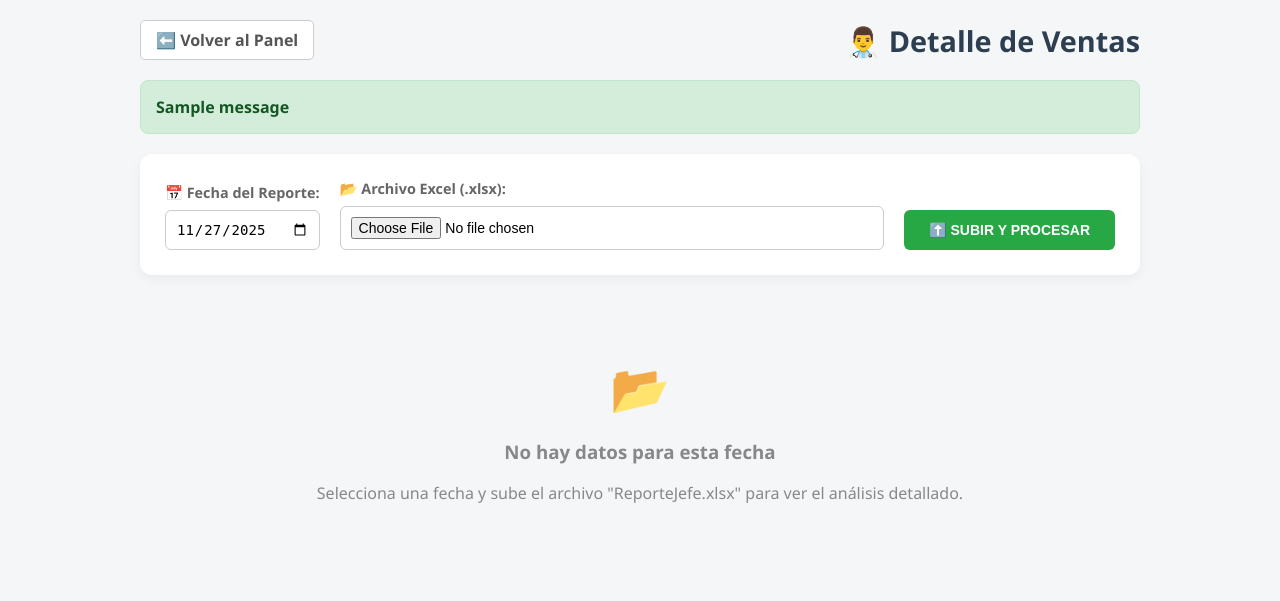
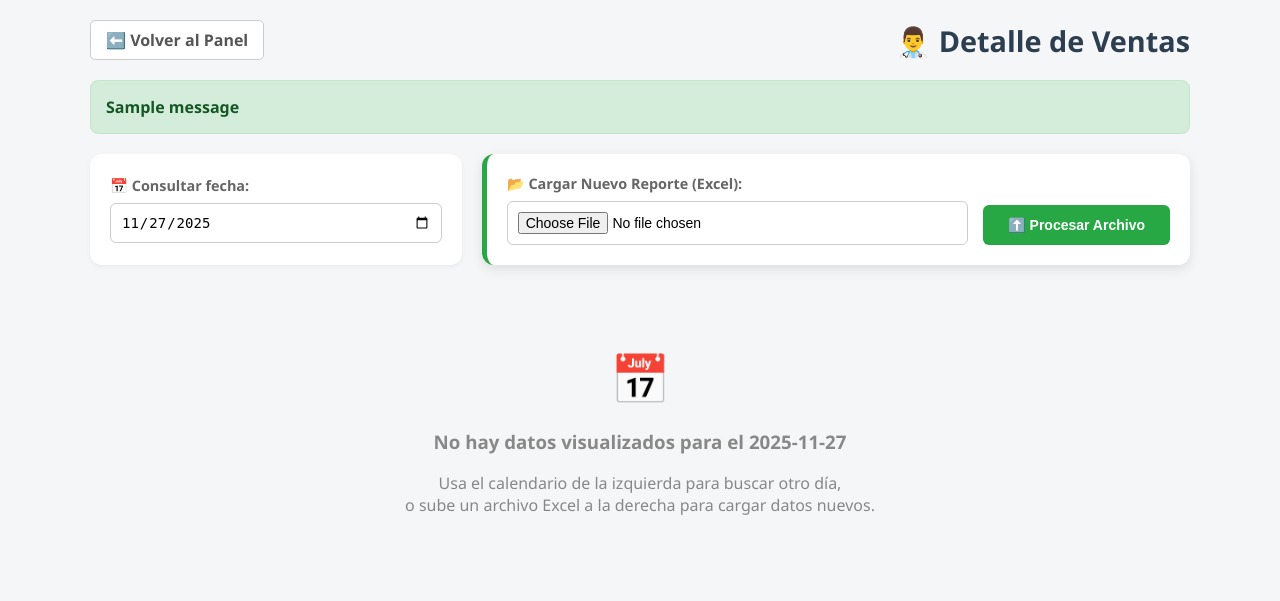
Before and after one commit to EmmanuelArce12/central-estaciones, a Flask app: page /estacion/ventas-vendedor in a window 1280 px wide. Shown: the top 601 px of the page. Run offline with Flask 3, Linux system fonts and the light colour scheme; a user stored in the database is signed in; tables that the repository leaves empty hold one stand-in row (values such as "Sample post"); one stand-in notice (Sample message) is shown.

Commit message:
"cruce de datos"

```diff
--- a/app.py
+++ b/app.py
@@ -396,17 +396,92 @@ def reparar_horarios_db():
 @app.route('/estacion/ventas-vendedor', methods=['GET'])
 @login_required
 def ver_ventas_vendedor():
-    # Mostrar datos de hoy por defecto o la fecha seleccionada
     fecha = request.args.get('fecha', datetime.now().strftime('%Y-%m-%d'))
 
+    # 1. Obtener las reglas de juego (Horarios de los turnos) desde Reportes
+    reportes = Reporte.query.filter_by(user_id=current_user.id, fecha_operativa=fecha).all()
+
+    # Estructura para saber a qué hora abrió y cerró realmente cada turno ese día
+    limites_turnos = {
+        "Mañana": {"inicio": None, "fin": None},
+        "Tarde": {"inicio": None, "fin": None},
+        "Noche": {"inicio": None, "fin": None}
+    }
+
+    for r in reportes:
+        if r.turno in limites_turnos:
+            # Buscamos los extremos (si hubo varios cierres, tomamos el rango total)
+            if r.hora_apertura:
+                t_ini = r.hora_apertura.time()
+                if limites_turnos[r.turno]["inicio"] is None or t_ini < limites_turnos[r.turno]["inicio"]:
+                    limites_turnos[r.turno]["inicio"] = t_ini
+
+            if r.hora_cierre:
+                t_fin = r.hora_cierre.time()
+                if limites_turnos[r.turno]["fin"] is None or t_fin > limites_turnos[r.turno]["fin"]:
+                    limites_turnos[r.turno]["fin"] = t_fin
+
+    # 2. Traer las ventas cargadas del Excel
     ventas = VentaVendedor.query.filter_by(user_id=current_user.id, fecha=fecha).all()
 
-    # Calcular totales para mostrar abajo
-    total_litros = sum(v.litros for v in ventas)
-    total_plata = sum(v.monto for v in ventas)
+    # 3. Clasificación: Crear las cajas para cada turno
+    ventas_por_turno = {
+        "Mañana": [],
+        "Tarde": [],
+        "Noche": [],
+        "Sin Asignar": [] # Por si alguno queda fuera de rango
+    }
 
-    return render_template('ventas_vendedor.html', ventas=ventas, fecha=fecha, t_litros=total_litros, t_plata=total_plata, user=current_user)
-# ----------------------------------
+    total_litros = 0
+    total_plata = 0
+
+    for v in ventas:
+        total_litros += v.litros
+        total_plata += v.monto
+        asignado = False
+
+        try:
+            # Convertimos el horario del vendedor a objeto time para comparar
+            if not v.primer_horario or v.primer_horario == '-':
+                raise ValueError("Sin hora")
+            hora_venta = datetime.strptime(v.primer_horario, "%H:%M:%S").time()
+        except:
+            ventas_por_turno["Sin Asignar"].append(v)
+            continue
+
+        # El Gran Filtro: Probamos si entra en algún turno detectado
+        for nombre_turno, limites in limites_turnos.items():
+            ini = limites["inicio"]
+            fin = limites["fin"]
+
+            if ini and fin:
+                # Caso Normal (Ej: Mañana 06:00 a 14:00) -> La hora debe estar en el medio
+                if ini < fin:
+                    if ini <= hora_venta <= fin:
+                        ventas_por_turno[nombre_turno].append(v)
+                        asignado = True
+                        break
+                # Caso Noche/Cruce (Ej: 22:00 a 06:00) -> La hora es mayor al inicio O menor al fin
+                else:
+                    if hora_venta >= ini or hora_venta <= fin:
+                        ventas_por_turno[nombre_turno].append(v)
+                        asignado = True
+                        break
+
+        # Si no coincidió con los horarios exactos del reporte (o no hay reporte), usamos lógica por defecto
+        if not asignado:
+            h = hora_venta.hour
+            if 6 <= h < 14: ventas_por_turno["Mañana"].append(v)
+            elif 14 <= h < 22: ventas_por_turno["Tarde"].append(v)
+            else: ventas_por_turno["Noche"].append(v)
+
+    return render_template('ventas_vendedor.html',
+                           ventas_por_turno=ventas_por_turno,
+                           fecha=fecha,
+                           t_litros=total_litros,
+                           t_plata=total_plata,
+                           limites=limites_turnos,
+                           user=current_user)# ----------------------------------
 @app.route('/estacion/subir-ventas-vendedor', methods=['POST'])
 @login_required
 def subir_ventas_vendedor():
@@ -414,28 +489,18 @@ def subir_ventas_vendedor():
         return redirect(url_for('ver_ventas_vendedor'))
 
     archivo = request.files['archivo']
-    # Si no elige fecha, usamos HOY
-    fecha_reporte = request.form.get('fecha') or datetime.now().strftime('%Y-%m-%d')
 
     if archivo.filename == '':
         return redirect(url_for('ver_ventas_vendedor'))
 
     try:
-        # 1. VERIFICAR SI YA EXISTE (Para avisar)
-        datos_existentes = VentaVendedor.query.filter_by(user_id=current_user.id, fecha=fecha_reporte).first()
-        if datos_existentes:
-            flash(f"⚠️ Atención: Ya existían datos del {fecha_reporte}. Se han actualizado con el nuevo archivo.", "warning")
-        else:
-            flash(f"✅ Datos cargados correctamente para el {fecha_reporte}.", "success")
-
-        # 2. Leer Excel sin encabezados
+        # 1. Leer Excel sin encabezados
         df_raw = pd.read_excel(archivo, header=None)
 
-        # 3. Buscar fila de cabecera (Tu lógica robusta)
+        # 2. Buscar fila de cabecera
         fila_tabla = -1
         for i, row in df_raw.iterrows():
             fila_texto = row.astype(str).str.lower().str.strip()
-            # Buscamos palabras clave para asegurar que es la fila correcta
             if (fila_texto.str.contains('vendedor').any() and
                 fila_texto.str.contains('producto').any() and
                 fila_texto.str.contains('vol').any() and
@@ -444,90 +509,85 @@ def subir_ventas_vendedor():
                 break
 
         if fila_tabla == -1:
-            flash("❌ Error: No se detectó la tabla de ventas en el Excel.", "error")
+            flash("❌ No se pudo detectar la tabla real de ventas.", "error")
             return redirect(url_for('ver_ventas_vendedor'))
 
-        # 4. Construir DataFrame
+        # 3. Construir DataFrame
         df = df_raw.iloc[fila_tabla + 1:].copy()
         df.columns = df_raw.iloc[fila_tabla]
         df.columns = df.columns.astype(str).str.strip().str.lower()
 
-        # 5. Mapeo dinámico de columnas
+        # 4. Mapeo de columnas
         try:
+            col_fecha = [c for c in df.columns if 'fecha' in c][0]
             col_vendedor = [c for c in df.columns if 'vendedor' in c][0]
             col_producto = [c for c in df.columns if 'producto' in c][0]
             col_litros = [c for c in df.columns if 'vol' in c][0]
             col_importe = [c for c in df.columns if 'importe' in c][0]
-            col_fecha_hora = [c for c in df.columns if 'fecha' in c][0] # Buscamos columna fecha/hora
-
-            # Opcionales
             col_precio = next((c for c in df.columns if 'precio' in c), None)
+            col_duracion = next((c for c in df.columns if 'duración' in c or 'duracion' in c), None)
             col_pago = next((c for c in df.columns if 'tipo' in c), None)
-            col_duracion = next((c for c in df.columns if 'duración' in c or 'duracion' in c), None)
         except IndexError:
-            flash("❌ El Excel no tiene las columnas necesarias (Vendedor, Producto, Volumen, Importe).", "error")
+            flash("❌ El Excel no tiene las columnas requeridas (Fecha, Vendedor, Producto...).", "error")
             return redirect(url_for('ver_ventas_vendedor'))
 
-        # Seleccionamos y renombramos
-        cols_to_keep = {
-            col_fecha_hora: "Fecha",
-            col_vendedor: "Vendedor",
-            col_producto: "Combustible",
-            col_litros: "Litros",
-            col_importe: "Importe"
-        }
+        # Renombrar
+        cols_to_keep = { col_fecha: "Fecha", col_vendedor: "Vendedor", col_producto: "Combustible", col_litros: "Litros", col_importe: "Importe" }
         if col_precio: cols_to_keep[col_precio] = "Precio"
+        if col_duracion: cols_to_keep[col_duracion] = "DuracionSeg"
         if col_pago: cols_to_keep[col_pago] = "TipoPago"
-        if col_duracion: cols_to_keep[col_duracion] = "DuracionSeg"
 
         df = df[list(cols_to_keep.keys())].rename(columns=cols_to_keep)
-
-        # 6. LIMPIEZA DE DATOS (Corrección de suma)
         df = df.dropna(subset=["Vendedor"])
 
+        # --- 5. DETECCIÓN AUTOMÁTICA DE FECHA ---
+        # Convertimos la columna Fecha a objetos datetime
+        # dayfirst=True es importante para fechas tipo 27/11/2025
+        df['Fecha_DT'] = pd.to_datetime(df['Fecha'], dayfirst=True, errors='coerce')
+
+        # Eliminamos filas donde la fecha no se pudo leer
+        fechas_validas = df['Fecha_DT'].dropna()
+
+        if fechas_validas.empty:
+            flash("❌ No se encontraron fechas válidas en el archivo para asignar el día.", "error")
+            return redirect(url_for('ver_ventas_vendedor'))
+
+        # CALCULAMOS LA FECHA DOMINANTE (Moda)
+        # Esto sirve por si hay turnos noche que cruzan las 00:00 hs.
+        # El sistema asignará el reporte al día que tenga más registros.
+        fecha_auto = fechas_validas.dt.date.mode()[0].strftime('%Y-%m-%d')
+
+        # --- VERIFICAR EXISTENCIA ---
+        existe = VentaVendedor.query.filter_by(user_id=current_user.id, fecha=fecha_auto).first()
+        if existe:
+            flash(f"⚠️ Aviso: Ya existían datos del {fecha_auto}. Se han actualizado.", "warning")
+        else:
+            flash(f"✅ Archivo procesado. Se detectó la fecha: {fecha_auto}", "success")
+
+        # 6. Limpieza numérica
         def limpiar_numero(val):
-            # Si ya es un número (float o int), lo devolvemos tal cual
-            if isinstance(val, (int, float)):
-                return float(val)
-
-            # Si es texto, limpiamos formato argentino
+            if isinstance(val, (int, float)): return float(val)
             val = str(val).strip()
             if val in ["", "-", "nan", "none"]: return 0.0
-
-            # Formato: 1.234,56 -> 1234.56
             val = val.replace(".", "").replace(",", ".")
             try: return float(val)
             except: return 0.0
 
         for col in ["Litros", "Importe", "Precio", "DuracionSeg"]:
-            if col in df.columns:
-                df[col] = df[col].apply(limpiar_numero)
+            if col in df.columns: df[col] = df[col].apply(limpiar_numero)
 
-        # 7. AGRUPACIÓN (Esto suma los duplicados)
-        # Si tienes el mismo vendedor vendiendo el mismo producto varias veces, se SUMARÁN.
-        # Si quieres ver cada venta por separado, tendríamos que no agrupar,
-        # pero para "Resumen" la agrupación es lo correcto.
-
-        # Convertimos fecha para poder ordenar y sacar la primera
-        df['Fecha_DT'] = pd.to_datetime(df['Fecha'], dayfirst=True, errors='coerce')
-
-        agregaciones = {
-            "Fecha": "first", # Guardamos la hora de la primera venta del turno/agrupación
-            "Litros": "sum",  # Sumamos litros
-            "Importe": "sum", # Sumamos plata
-        }
-        if "Precio" in df.columns: agregaciones["Precio"] = "mean" # Precio promedio (o first)
+        # 7. Agrupación
+        agregaciones = { "Fecha": "first", "Litros": "sum", "Importe": "sum" }
+        if "Precio" in df.columns: agregaciones["Precio"] = "first" # O mean
         if "TipoPago" in df.columns: agregaciones["TipoPago"] = "first"
         if "DuracionSeg" in df.columns: agregaciones["DuracionSeg"] = "sum"
 
         resumen = df.sort_values("Fecha_DT").groupby(["Vendedor", "Combustible"]).agg(agregaciones).reset_index()
 
-        # 8. Guardar en Base de Datos
-        # Borramos lo viejo de ESTA fecha específica
-        VentaVendedor.query.filter_by(user_id=current_user.id, fecha=fecha_reporte).delete()
+        # 8. Guardar (Usando fecha_auto)
+        VentaVendedor.query.filter_by(user_id=current_user.id, fecha=fecha_auto).delete()
 
         for _, row in resumen.iterrows():
-            # Formateamos solo la hora
             hora_str = "-"
             try:
                 if pd.notnull(row['Fecha']):
@@ -537,7 +597,7 @@ def subir_ventas_vendedor():
 
             nueva = VentaVendedor(
                 user_id=current_user.id,
-                fecha=fecha_reporte,
+                fecha=fecha_auto, # <--- USAMOS LA FECHA DETECTADA
                 vendedor=row['Vendedor'],
                 combustible=row['Combustible'],
                 litros=round(row['Litros'], 2),
@@ -550,11 +610,12 @@ def subir_ventas_vendedor():
             db.session.add(nueva)
 
         db.session.commit()
-        return redirect(url_for('ver_ventas_vendedor', fecha=fecha_reporte))
+        # REDIRIGIMOS AL USUARIO A LA FECHA DETECTADA
+        return redirect(url_for('ver_ventas_vendedor', fecha=fecha_auto))
 
     except Exception as e:
         print("Error técnico:", e)
-        flash(f"❌ Error procesando el archivo: {str(e)}", "error")
+        flash(f"Error procesando: {str(e)}", "error")
         return redirect(url_for('ver_ventas_vendedor'))
 if __name__ == '__main__':
     app.run(host='0.0.0.0', port=10000)
--- a/templates/ventas_vendedor.html
+++ b/templates/ventas_vendedor.html
@@ -5,8 +5,9 @@
     <meta name="viewport" content="width=device-width, initial-scale=1.0">
     <title>Ventas por Vendedor</title>
     <style>
-        body { font-family: 'Segoe UI', sans-serif; background-color: #f4f6f8; padding: 20px; max-width: 1000px; margin: 0 auto; }
+        body { font-family: 'Segoe UI', sans-serif; background-color: #f4f6f8; padding: 20px; max-width: 1100px; margin: 0 auto; }
 
+        /* CABECERA */
         .header { display: flex; justify-content: space-between; align-items: center; margin-bottom: 20px; }
         h1 { color: #2c3e50; margin: 0; font-size: 1.8rem; }
 
@@ -17,43 +18,62 @@
         }
         .btn-back:hover { background: #e9ecef; }
 
-        /* ALERTAS */
+        /* ALERTAS (Mensajes del servidor) */
         .alert { padding: 15px; border-radius: 8px; margin-bottom: 20px; font-weight: bold; border: 1px solid transparent; }
         .alert-success { background-color: #d4edda; color: #155724; border-color: #c3e6cb; }
         .alert-warning { background-color: #fff3cd; color: #856404; border-color: #ffeeba; }
         .alert-error { background-color: #f8d7da; color: #721c24; border-color: #f5c6cb; }
 
-        /* TARJETA DE CARGA */
+        /* BARRA DE CONTROL */
+        .control-bar {
+            display: flex; gap: 20px; margin-bottom: 30px; flex-wrap: wrap; align-items: stretch;
+        }
+
+        /* Tarjeta Izquierda: BUSCADOR */
+        .search-card {
+            background: white; padding: 20px; border-radius: 12px;
+            box-shadow: 0 2px 5px rgba(0,0,0,0.05); display: flex; flex-direction: column;
+            justify-content: center; flex: 1; min-width: 200px;
+        }
+
+        /* Tarjeta Derecha: SUBIDA (Destacada) */
         .upload-card {
-            background: white; padding: 25px; border-radius: 12px;
-            box-shadow: 0 4px 12px rgba(0,0,0,0.05);
-            display: flex; gap: 20px; align-items: flex-end; flex-wrap: wrap;
-            margin-bottom: 30px;
+            background: white; padding: 20px; border-radius: 12px;
+            box-shadow: 0 4px 12px rgba(0,0,0,0.1); display: flex; align-items: flex-end; gap: 15px;
+            flex: 2; border-left: 5px solid #28a745;
         }
-        .form-group { display: flex; flex-direction: column; }
+
+        .form-group { display: flex; flex-direction: column; width: 100%; }
         label { font-size: 0.9rem; color: #666; margin-bottom: 8px; font-weight: bold; }
         input { padding: 10px; border-radius: 6px; border: 1px solid #ccc; font-size: 14px; }
 
         button {
             background-color: #28a745; color: white; border: none;
             padding: 12px 25px; border-radius: 6px; cursor: pointer;
-            font-weight: bold; font-size: 14px; transition: 0.2s;
+            font-weight: bold; font-size: 14px; transition: 0.2s; white-space: nowrap;
         }
         button:hover { background-color: #218838; }
 
-        /* TABLA DE RESULTADOS */
-        .table-wrapper {
-            background: white; border-radius: 12px; overflow: hidden;
-            box-shadow: 0 4px 12px rgba(0,0,0,0.05);
-        }
+        /* ESTILOS POR TURNO (Encabezados de las tablas) */
+        .turno-section { margin-bottom: 30px; background: white; border-radius: 12px; overflow: hidden; box-shadow: 0 4px 10px rgba(0,0,0,0.05); }
+        .turno-header { padding: 15px 20px; color: white; display: flex; justify-content: space-between; align-items: center; }
+
+        .Mañana .turno-header { background: linear-gradient(to right, #f1c40f, #d4ac0d); }
+        .Tarde .turno-header { background: linear-gradient(to right, #e67e22, #d35400); }
+        .Noche .turno-header { background: linear-gradient(to right, #2c3e50, #1a252f); }
+        .Sin.Asignar .turno-header { background: #95a5a6; }
+
+        .turno-title { font-size: 1.2rem; font-weight: bold; text-transform: uppercase; }
+        .turno-horario { font-size: 0.9rem; opacity: 0.9; }
+
+        /* TABLA DE DATOS */
         table { width: 100%; border-collapse: collapse; }
 
-        thead { background-color: #007bff; color: white; }
-        th { text-align: left; padding: 15px; font-weight: 600; text-transform: uppercase; font-size: 0.85rem; letter-spacing: 0.5px; }
+        th { text-align: left; padding: 12px 15px; font-weight: 600; font-size: 0.85rem; text-transform: uppercase; border-bottom: 2px solid #eee; color: #555; background-color: #fff; }
 
-        td { padding: 15px; border-bottom: 1px solid #eee; color: #333; font-size: 0.95rem; }
+        td { padding: 12px 15px; border-bottom: 1px solid #eee; color: #333; font-size: 0.95rem; }
         tr:last-child td { border-bottom: none; }
-        tr:hover { background-color: #f8f9fa; }
+        tr:hover { background-color: #f9f9f9; }
 
         .vendedor-col { font-weight: bold; color: #2c3e50; }
         .producto-col { color: #555; font-weight: 600; }
@@ -61,9 +81,10 @@
         .litros-col { color: #007bff; font-family: monospace; font-size: 1rem; }
         .meta-col { font-size: 0.85rem; color: #888; }
 
-        /* TOTALES */
-        .totales-container {
-            display: flex; gap: 20px; margin-top: 25px; justify-content: flex-end;
+        /* FOOTER TOTALES GLOBALES */
+        .totales-globales {
+            display: flex; gap: 20px; margin-top: 40px; padding-top: 20px;
+            border-top: 2px dashed #ccc; justify-content: flex-end;
         }
         .total-card {
             padding: 15px 30px; border-radius: 10px; text-align: center; color: white;
@@ -72,9 +93,10 @@
         .bg-blue { background: linear-gradient(135deg, #007bff, #0056b3); }
         .bg-green { background: linear-gradient(135deg, #28a745, #218838); }
 
-        .total-label { font-size: 0.9rem; opacity: 0.9; margin-bottom: 5px; text-transform: uppercase; }
+        .total-label { font-size: 0.8rem; opacity: 0.9; margin-bottom: 5px; text-transform: uppercase; }
         .total-value { font-size: 1.6rem; font-weight: bold; }
 
+        /* ESTADO VACÍO */
         .empty-state { text-align: center; padding: 50px 20px; color: #888; }
         .empty-icon { font-size: 3rem; margin-bottom: 15px; display: block; }
 
@@ -90,28 +112,41 @@
     {% with messages = get_flashed_messages(with_categories=true) %}
       {% if messages %}
         {% for category, message in messages %}
-          <div class="alert alert-{{ category }}">{{ message }}</div>
+          <div class="alert {% if category == 'error' %}alert-error{% elif category == 'warning' %}alert-warning{% else %}alert-success{% endif %}">
+              {{ message }}
+          </div>
         {% endfor %}
       {% endif %}
     {% endwith %}
 
+    <div class="control-bar">
+        <div class="search-card">
+            <label>📅 Consultar fecha:</label>
+            <input type="date" id="fechaSelector" value="{{ fecha }}">
+        </div>
+
         <form action="/estacion/subir-ventas-vendedor" method="POST" enctype="multipart/form-data" class="upload-card">
             <div class="form-group">
-            <label>📅 Fecha del Reporte:</label>
-            <input type="date" name="fecha" value="{{ fecha }}" required>
-        </div>
-        <div class="form-group" style="flex-grow: 1;">
-            <label>📂 Archivo Excel (.xlsx):</label>
+                <label>📂 Cargar Nuevo Reporte (Excel):</label>
                 <input type="file" name="archivo" accept=".xlsx, .xls" required>
             </div>
-        <div class="form-group">
-            <label>&nbsp;</label>
-            <button type="submit">⬆️ SUBIR Y PROCESAR</button>
+            <button type="submit">⬆️ Procesar Archivo</button>
+        </form>
     </div>
-    </form>
 
-    {% if ventas %}
-        <div class="table-wrapper">
+    {% set hay_datos = false %}
+    {% for turno in ['Mañana', 'Tarde', 'Noche', 'Sin Asignar'] %}
+        {% if ventas_por_turno[turno] %}
+            {% set hay_datos = true %}
+            <div class="turno-section {{ turno }}">
+                <div class="turno-header">
+                    <span class="turno-title">{{ turno }}</span>
+                    {% if limites[turno] and limites[turno]['inicio'] %}
+                        <span class="turno-horario">
+                            Horario detectado: {{ limites[turno]['inicio'].strftime('%H:%M') }} a {{ limites[turno]['fin'].strftime('%H:%M') }}
+                        </span>
+                    {% endif %}
+                </div>
                 <table>
                     <thead>
                         <tr>
@@ -124,7 +159,7 @@
                         </tr>
                     </thead>
                     <tbody>
-                    {% for v in ventas %}
+                        {% for v in ventas_por_turno[turno] %}
                         <tr>
                             <td class="vendedor-col">{{ v.vendedor }}</td>
                             <td class="producto-col">{{ v.combustible }}</td>
@@ -137,30 +172,34 @@
                     </tbody>
                 </table>
             </div>
+        {% endif %}
+    {% endfor %}
 
-        <div class="totales-container">
+    {% if t_litros > 0 or hay_datos %}
+        <div class="totales-globales">
             <div class="total-card bg-blue">
-                <div class="total-label">Total Litros</div>
+                <div class="total-label">Total Litros (Día)</div>
                 <div class="total-value">{{ "{:,.2f}".format(t_litros) }} L</div>
             </div>
             <div class="total-card bg-green">
-                <div class="total-label">Total Dinero</div>
+                <div class="total-label">Total Dinero (Día)</div>
                 <div class="total-value">$ {{ "{:,.2f}".format(t_plata) }}</div>
             </div>
         </div>
     {% else %}
         <div class="empty-state">
-            <span class="empty-icon">📂</span>
-            <h3>No hay datos para esta fecha</h3>
-            <p>Selecciona una fecha y sube el archivo "ReporteJefe.xlsx" para ver el análisis detallado.</p>
+            <span class="empty-icon">📅</span>
+            <h3>No hay datos visualizados para el {{ fecha }}</h3>
+            <p>Usa el calendario de la izquierda para buscar otro día, <br>o sube un archivo Excel a la derecha para cargar datos nuevos.</p>
         </div>
     {% endif %}
 
     <script>
-        // Recargar página si cambian la fecha en el calendario
-        const dateInput = document.querySelector('input[name="fecha"]');
-        dateInput.addEventListener('change', (e) => {
+        // Recargar página automáticamente cuando se cambia la fecha de VISUALIZACIÓN
+        document.getElementById('fechaSelector').addEventListener('change', (e) => {
+            if (e.target.value) {
                 window.location.href = `/estacion/ventas-vendedor?fecha=${e.target.value}`;
+            }
         });
     </script>
 
```
Lines whose indentation alone changed are shown as unchanged.
